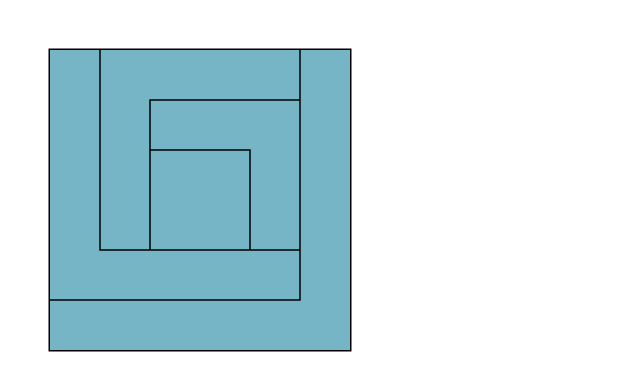
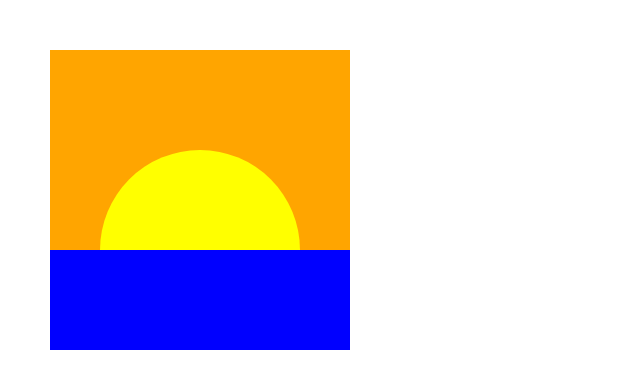
Before and after one commit to EHB-MCT/dev1-exercises-ThomasHeusdens, a plain HTML site: page index.html in a window 1280 px wide. Shown: the whole page, without its empty margins (0-640 px from the left). Drawn offline with Linux system fonts and the light colour scheme.

Commit message:
exercice 1-5a

```diff
--- /dev/null
+++ b/exercises/1-functions/1-5a.js
@@ -0,0 +1,26 @@
+"use strict";
+
+drawImg();
+
+function drawImg() {
+
+   let canvas = document.querySelector("canvas");
+   canvas.width = window.innerWidth;
+   canvas.height = window.innerHeight;
+   let context = canvas.getContext("2d");
+
+   context.fillStyle = 'orange'
+   context.beginPath();
+   context.rect(50,50,300,200)
+   context.fill();
+
+   context.fillStyle = 'yellow'
+   context.beginPath();
+   context.arc(200,250,100,50,150,undefined);
+   context.fill();
+
+   context.fillStyle = 'blue'
+   context.beginPath();
+   context.rect(50,250,300,100)
+   context.fill();
+}
--- a/index.html
+++ b/index.html
@@ -1,7 +1,7 @@
 <html>
 
 <head>
-    <script src="exercises/1-functions/1-4-1.js" type="module"></script>
+    <script src="exercises/1-functions/1-5a.js" type="module"></script>
     <link rel="stylesheet" type="text/css" href="styles/index.css" />
 </head>
 
```
